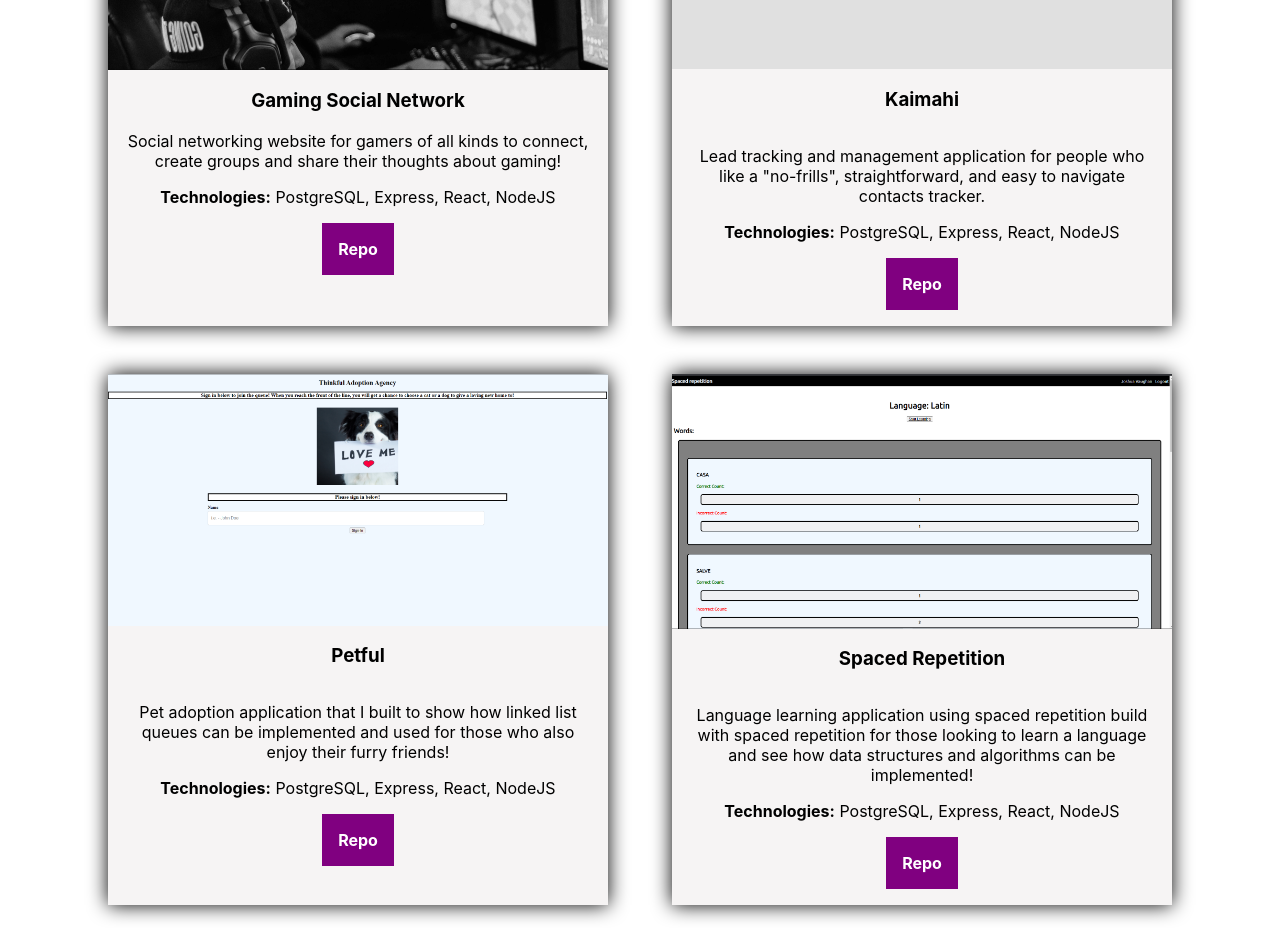
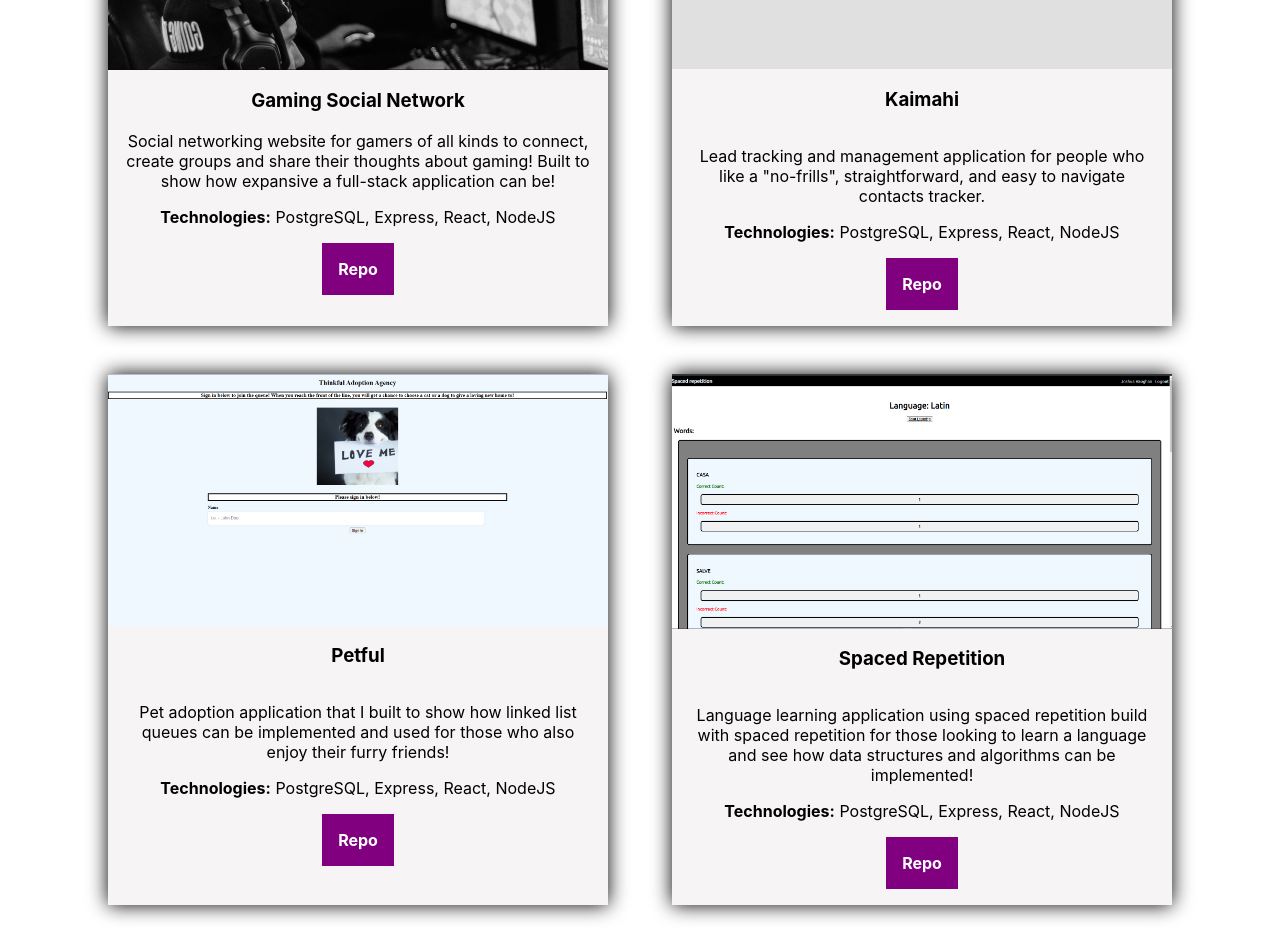
Before and after one commit to jvaughan007/reactPortfolio, a React (Create React App) app: page / in a window 1280 px wide. Shown: the part 1140-2068 px from the top of the page. Built offline with nearby package versions, Linux system fonts and the light colour scheme.

Commit message:
final changes for submit

```diff
--- a/src/components/Projects.js
+++ b/src/components/Projects.js
@@ -18,7 +18,7 @@ const Projects = () => {
                 <div className='descContainer'>
                     <h3>Gaming Social Network</h3>
                     <p className='description'>
-                    Social networking website for gamers of all kinds to connect, create groups and share their thoughts about gaming!
+                    Social networking website for gamers of all kinds to connect, create groups and share their thoughts about gaming! Built to show how expansive a full-stack application can be!
                     </p>
                     <p>
                     <b>Technologies:</b> PostgreSQL, Express, React, NodeJS
```
Also changed, not shown: 1 other file (tests, documents, lock files or other folders).
